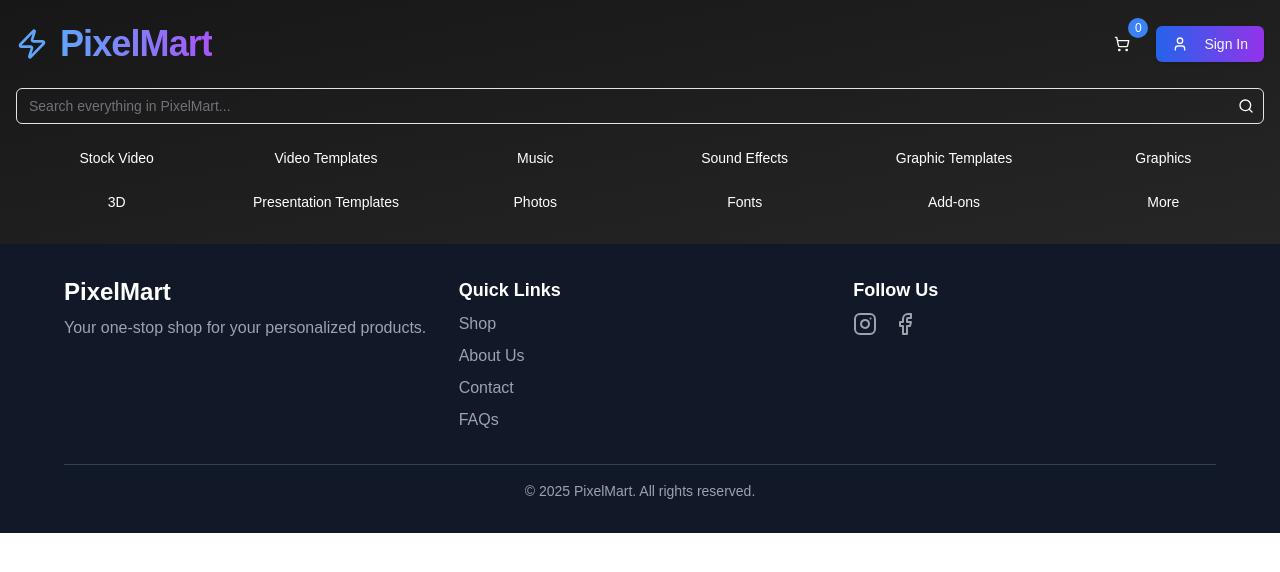
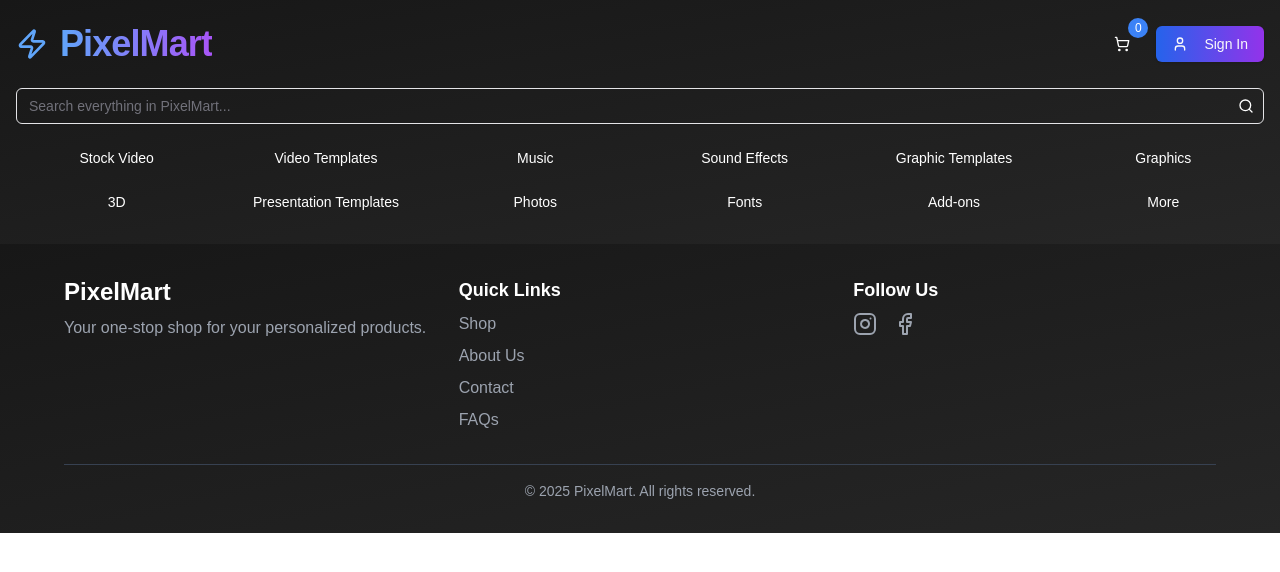
Before and after one commit to sushanshetty1/PixelMart, a Next.js app: page / in a window 1280 px wide. Shown: the top 572 px of the page. Built offline with nearby package versions, Linux system fonts and the light colour scheme.

Commit message:
Update Footer.jsx

```diff
--- a/components/Footer.jsx
+++ b/components/Footer.jsx
@@ -4,7 +4,7 @@ import { Instagram, Facebook } from "lucide-react";
 
 export default function Footer() {
   return (
-    <footer className="bg-gray-900 px-4 md:px-8 lg:px-16 py-8 text-white">
+    <footer className="bg-gradient-to-br from-neutral-900 to-neutral-800 px-4 md:px-8 lg:px-16 py-8 text-white">
       <div className="gap-8 grid grid-cols-1 md:grid-cols-3 mx-auto max-w-7xl">
         {/* Logo & Description */}
         <div>
```
